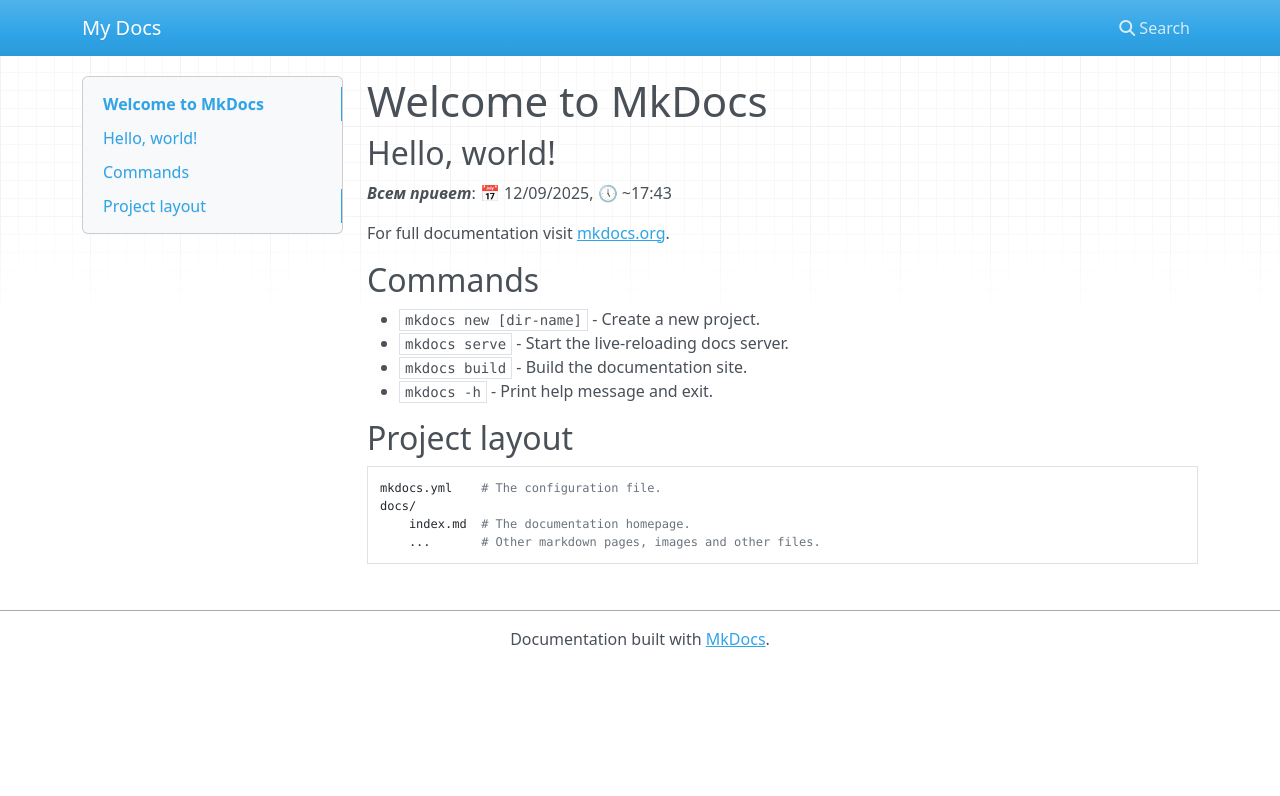
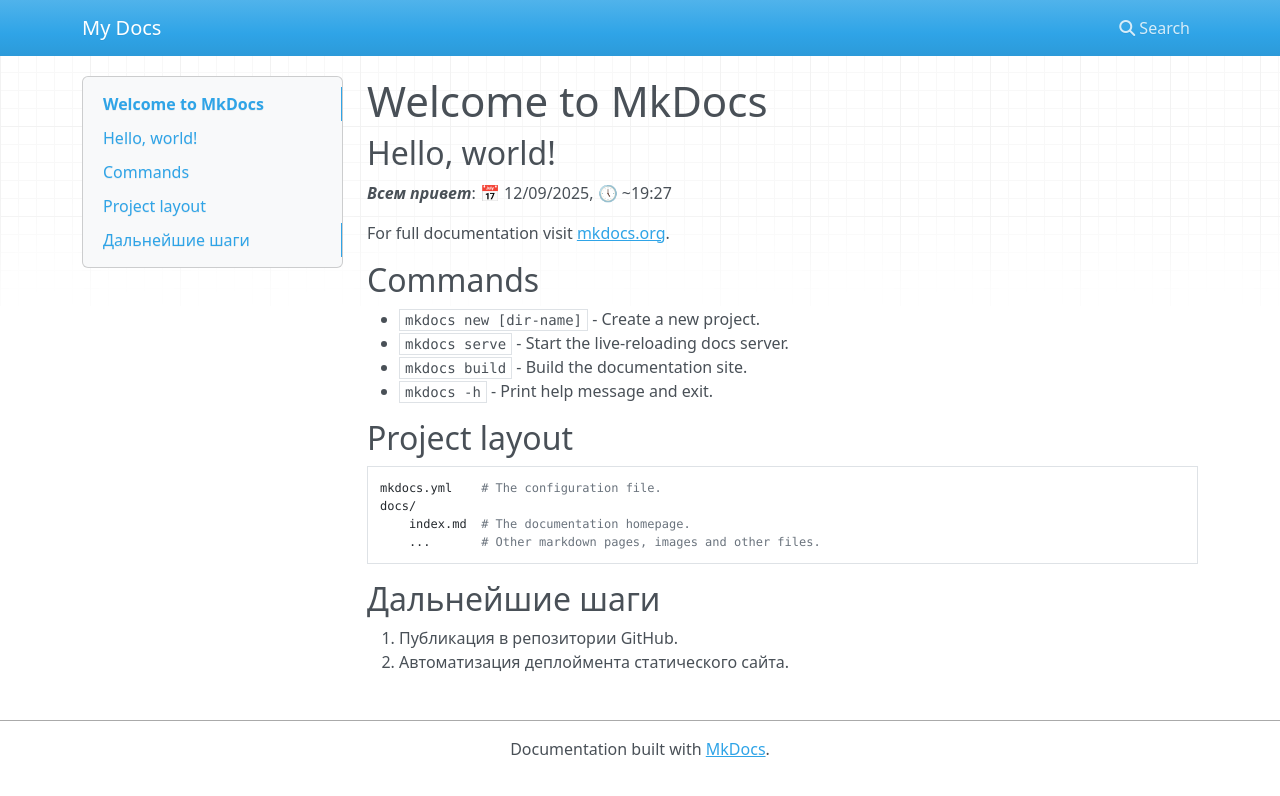
Before and after one commit to python-basic/mkdocs-site, an MkDocs documentation site: the page built from docs/index.md, in a window 1280 px wide. Shown: the top 796 px of the page. Built offline with MkDocs 1.6.1, drawn with Linux system fonts in a browser that asks for light colours; nearby versions of some CDN libraries.

Commit message:
Ещё одно обновление главной страницы

```diff
--- a/docs/index.md
+++ b/docs/index.md
@@ -2,7 +2,7 @@
 
 ## Hello, world!
 
-___Всем привет___: 📅 12/09/2025, 🕔 ~17:43
+___Всем привет___: 📅 12/09/2025, 🕔 ~19:27
 
 For full documentation visit [mkdocs.org](https://www.mkdocs.org).
 
@@ -19,3 +19,8 @@
     docs/
         index.md  # The documentation homepage.
         ...       # Other markdown pages, images and other files.
+
+## Дальнейшие шаги
+
+1. Публикация в репозитории GitHub.
+2. Автоматизация деплоймента статического сайта.
```
